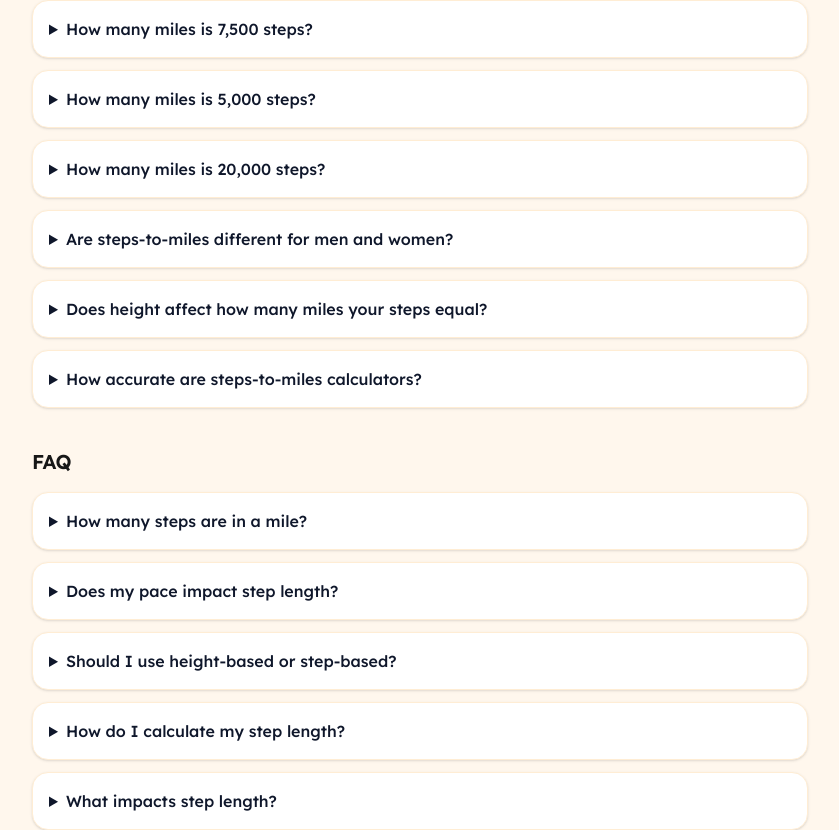
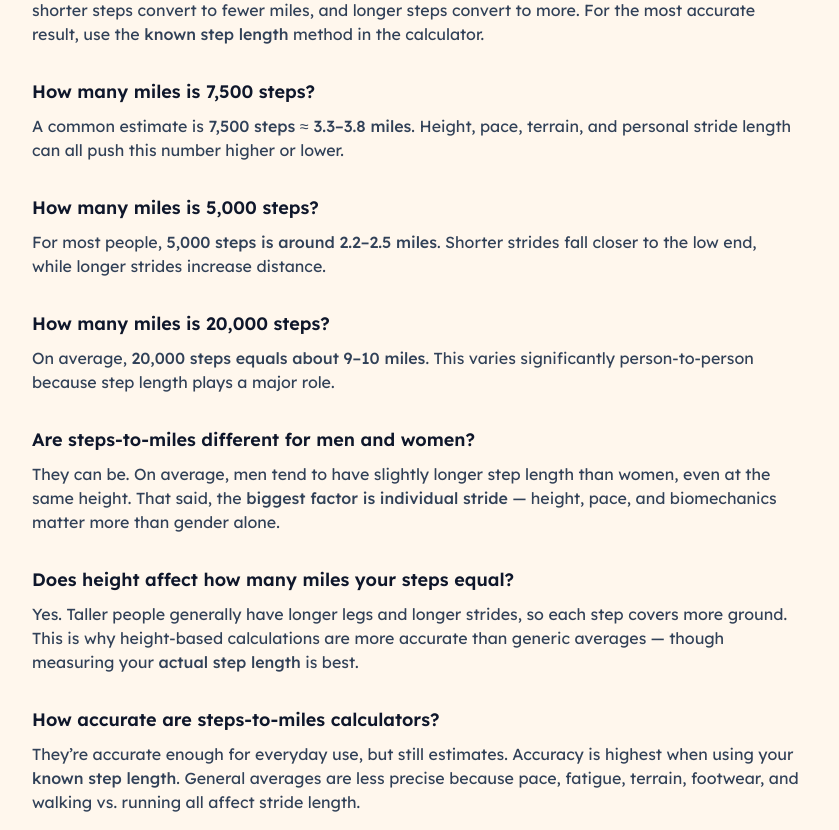
Before and after one commit to kmp-gitty/steps2miles, a Next.js app: page / in a window 1280 px wide. Shown: the part 3177-4007 px from the top of the page, without its empty margins (48-887 px from the left). Built offline with nearby package versions, Linux system fonts and the light colour scheme.

Commit message:
updated PAA

```diff
--- a/src/app/page.tsx
+++ b/src/app/page.tsx
@@ -729,100 +729,100 @@ export default function HomePage() {
 </section>
 
 {/* People Also Ask */}
-<section id="faq" className="scroll-mt-24 mb-10">
-              <h2 className="text-xl font-semibold tracking-tight">Common Questions About Steps to Miles</h2>
-              <p className="mt-2 text-slate-700">
+<section id="people-also-ask" className="scroll-mt-24 mb-12">
+  <h2 className="text-xl font-semibold tracking-tight">
+    Common Questions About Steps to Miles
+  </h2>
+
+  <p className="mt-2 text-slate-700 max-w-3xl">
     Quick, plain-English answers to the most common “how many miles is X steps?”
     questions — plus what affects accuracy.
   </p>
-              <div className="mt-4 space-y-3">
-                {[
-                  {
-                    q: "How many miles is 10,000 steps?",
-        a: (
-          <p>
+
+  <div className="mt-6 space-y-8 max-w-3xl">
+    {/* Q1 */}
+    <div>
+      <h2 className="text-lg font-semibold text-slate-900">
+        How many miles is 10,000 steps?
+      </h2>
+      <p className="mt-2 text-slate-700">
         On average, <span className="font-medium">10,000 steps is about 4.5–5 miles</span>.
         The exact number depends on your step length: shorter steps convert to fewer miles,
-            and longer steps convert to more. If you want the most accurate result, use the
-            “known step length” method in the calculator.
+        and longer steps convert to more. For the most accurate result, use the
+        <span className="font-medium"> known step length</span> method in the calculator.
       </p>
-                    ),
-                  },
-                  {
-                    q: "How many miles is 7,500 steps?",
-                    a: (
-                      <p>
-                        A common estimate is{" "}
-                        <span className="font-medium">7,500 steps ≈ 3.3–3.8 miles</span>.
-                        Your height, pace, terrain, and personal stride length can shift that up or down.
+    </div>
+
+    {/* Q2 */}
+    <div>
+      <h2 className="text-lg font-semibold text-slate-900">
+        How many miles is 7,500 steps?
+      </h2>
+      <p className="mt-2 text-slate-700">
+        A common estimate is <span className="font-medium">7,500 steps ≈ 3.3–3.8 miles</span>.
+        Height, pace, terrain, and personal stride length can all push this number higher or lower.
       </p>
-                    ),
-                  },
-                  {
-                    q: "How many miles is 5,000 steps?",
-                    a: (
-                      <p>
-                        For most people,{" "}
-                        <span className="font-medium">5,000 steps is around 2.2–2.5 miles</span>.
-                        If you have a shorter stride, it’ll be closer to the low end; longer strides push it higher.
+    </div>
+
+    {/* Q3 */}
+    <div>
+      <h2 className="text-lg font-semibold text-slate-900">
+        How many miles is 5,000 steps?
+      </h2>
+      <p className="mt-2 text-slate-700">
+        For most people, <span className="font-medium">5,000 steps is around 2.2–2.5 miles</span>.
+        Shorter strides fall closer to the low end, while longer strides increase distance.
       </p>
-                    ),
-                  },
-                  {
-                    q: "How many miles is 20,000 steps?",
-                    a: (
-                      <p>
-                        On average,{" "}
-                        <span className="font-medium">20,000 steps is about 9–10 miles</span>.
-                        Step length drives the difference — so this can vary quite a bit person-to-person.
+    </div>
+
+    {/* Q4 */}
+    <div>
+      <h2 className="text-lg font-semibold text-slate-900">
+        How many miles is 20,000 steps?
+      </h2>
+      <p className="mt-2 text-slate-700">
+        On average, <span className="font-medium">20,000 steps equals about 9–10 miles</span>.
+        This varies significantly person-to-person because step length plays a major role.
       </p>
-                    ),
-                  },
-                  {
-                    q: "Are steps-to-miles different for men and women?",
-                    a: (
-                      <p>
-                        They can be. On average, men tend to have slightly longer step length than women (even at the same height),
-                        which can mean the same step count converts to a little more distance. But the{" "}
-                        <span className="font-medium">biggest factor is your individual stride</span>,
-                        not gender — height, pace, and biomechanics matter more.
+    </div>
+
+    {/* Q5 */}
+    <div>
+      <h2 className="text-lg font-semibold text-slate-900">
+        Are steps-to-miles different for men and women?
+      </h2>
+      <p className="mt-2 text-slate-700">
+        They can be. On average, men tend to have slightly longer step length than women,
+        even at the same height. That said, the
+        <span className="font-medium"> biggest factor is individual stride</span> —
+        height, pace, and biomechanics matter more than gender alone.
       </p>
-                    ),
-                  },
-                  {
-                    q: "Does height affect how many miles your steps equal?",
-                    a: (
-                      <p>
-                        Yes. Taller people often have longer legs and a longer stride, so each step covers
-                        more ground. That’s why a height-based method can be more accurate than a generic
-                        average — but the most accurate option is still using your{" "}
-                        <span className="font-medium">measured step length</span>.
+    </div>
+
+    {/* Q6 */}
+    <div>
+      <h2 className="text-lg font-semibold text-slate-900">
+        Does height affect how many miles your steps equal?
+      </h2>
+      <p className="mt-2 text-slate-700">
+        Yes. Taller people generally have longer legs and longer strides, so each step covers
+        more ground. This is why height-based calculations are more accurate than generic averages —
+        though measuring your <span className="font-medium">actual step length</span> is best.
       </p>
-                    ),
-                  },
-                  {
-                    q: "How accurate are steps-to-miles calculators?",
-                    a: (
-                      <p>
-                        They’re usually accurate enough for everyday use, but still an estimate. Accuracy is
-                        highest when you use your{" "}
-                        <span className="font-medium">known step length</span>. It’s less precise when you
-                        use general averages, because pace, fatigue, terrain, footwear, and walking vs. running
-                        all change stride length.
+    </div>
+
+    {/* Q7 */}
+    <div>
+      <h2 className="text-lg font-semibold text-slate-900">
+        How accurate are steps-to-miles calculators?
+      </h2>
+      <p className="mt-2 text-slate-700">
+        They’re accurate enough for everyday use, but still estimates. Accuracy is highest when
+        using your <span className="font-medium">known step length</span>. General averages are
+        less precise because pace, fatigue, terrain, footwear, and walking vs. running all
+        affect stride length.
       </p>
-                    ),
-                  },
-                ].map((item) => (
-                  <details
-                    key={item.q}
-                    className="rounded-2xl border border-orange-100 bg-white p-4 shadow-sm"
-                  >
-                    <summary className="cursor-pointer select-none font-medium text-slate-900">
-                      {item.q}
-                    </summary>
-                    <div className="mt-2 text-slate-700">{item.a}</div>
-                  </details>
-                ))}
+    </div>
   </div>
 </section>
 
```
Lines whose indentation alone changed are shown as unchanged.
